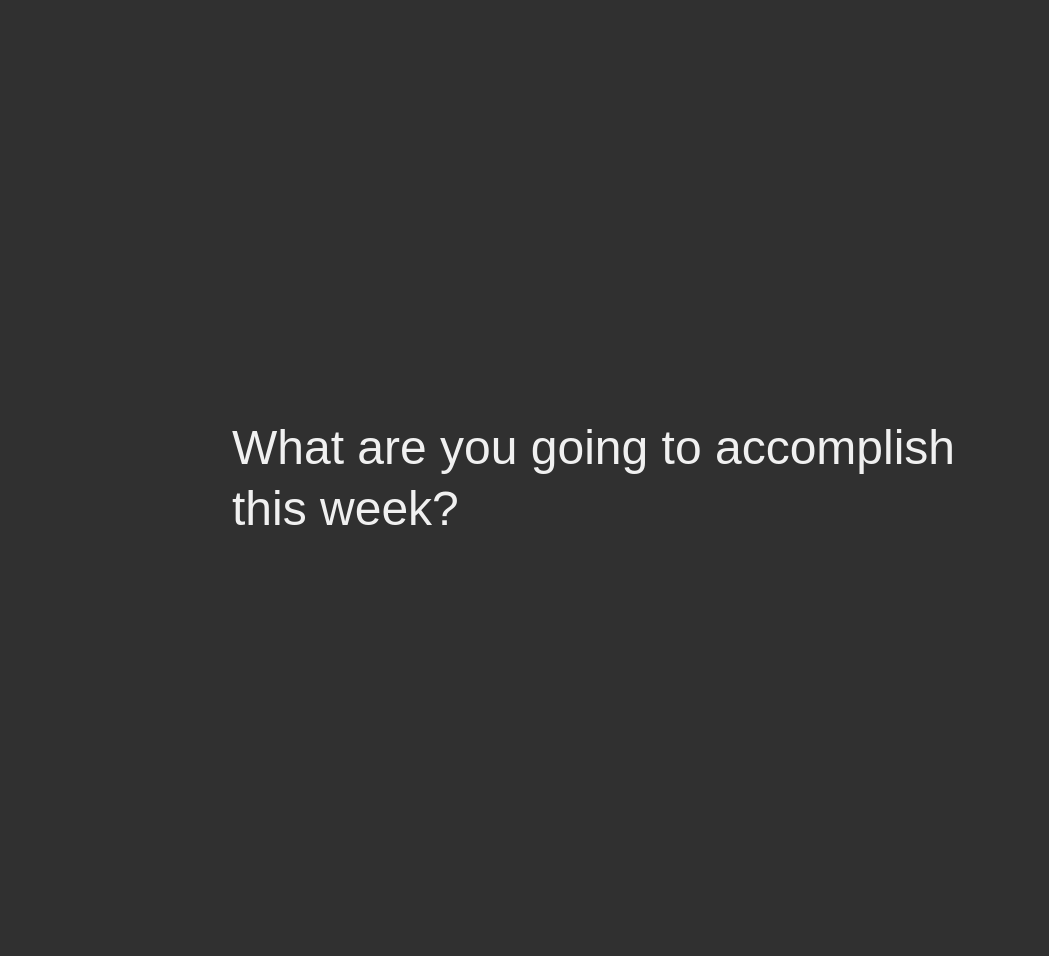
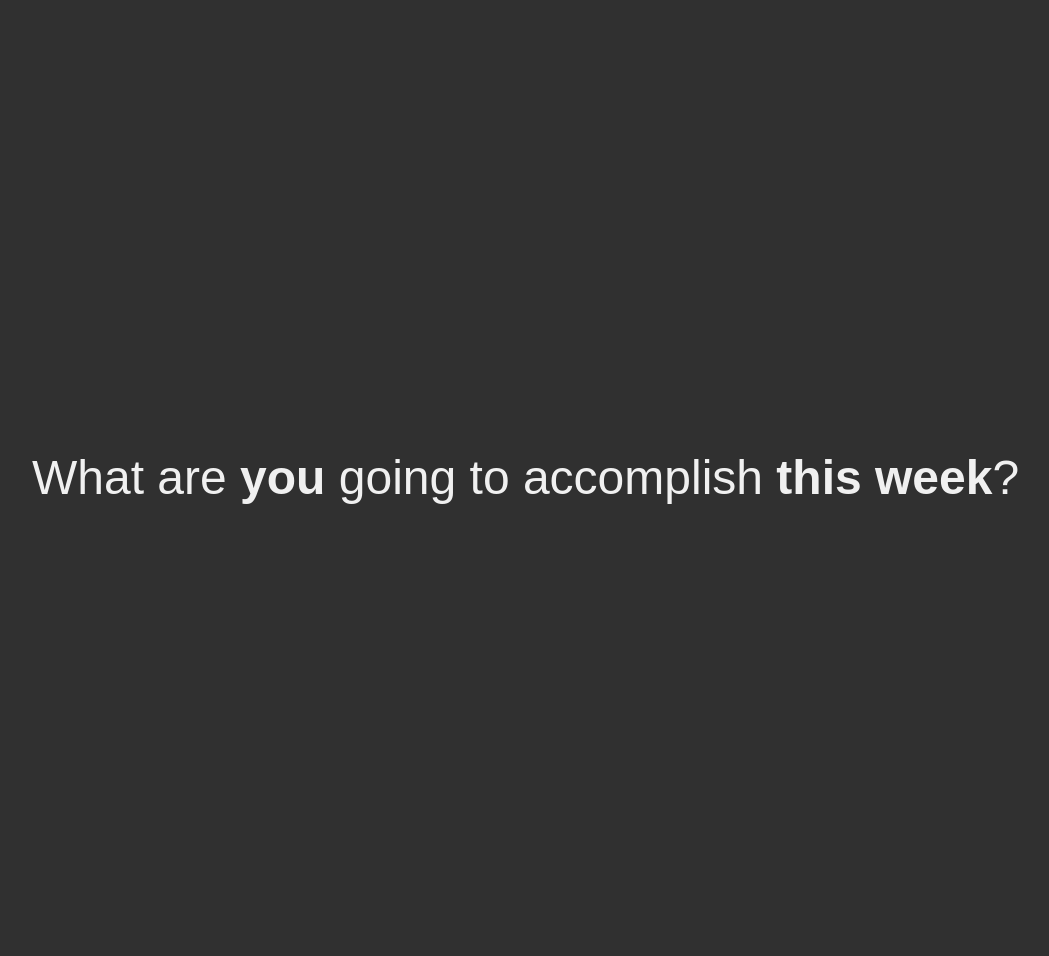
Before and after one commit to TicketmasterMobileStudio/ticketmastermobilestudio.github.io, a Jekyll site: the page internal/motd.html, which Jekyll copies as it is, in a window 1280 px wide. Shown: the whole page, without its empty margins (8-1057 px from the left). Built offline with Jekyll 4.4.1, drawn with Linux system fonts in a browser that asks for light colours.

Commit message:
Updated message of the day

```diff
--- a/internal/motd.html
+++ b/internal/motd.html
@@ -9,7 +9,7 @@
     	}
 		div.container p {
     		margin: 0;
-    		width: 800px;
+    		width: 1200px;
     		position: absolute;
     		top: 50%;
     		left: 50%;
@@ -27,7 +27,7 @@
 </head>
 <body>
 	<div class="container">
-		<p>What are you going to accomplish this week?
+		<p>What are <strong>you</strong> going to accomplish <strong>this week</strong>?
 	</div>
 </body>
 </html>
```
